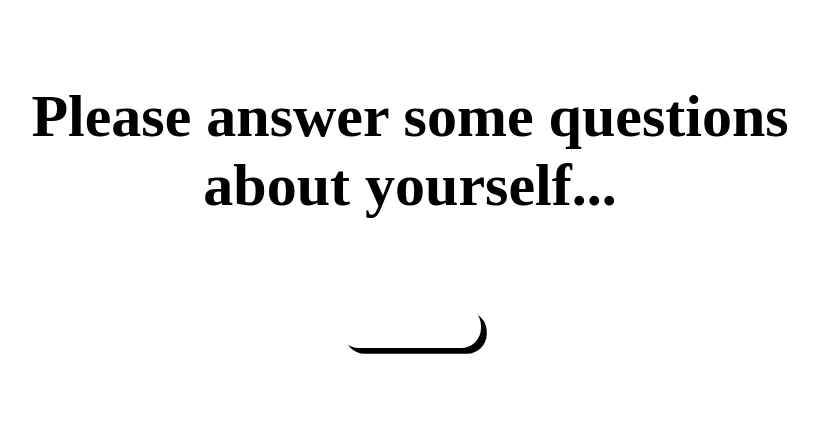
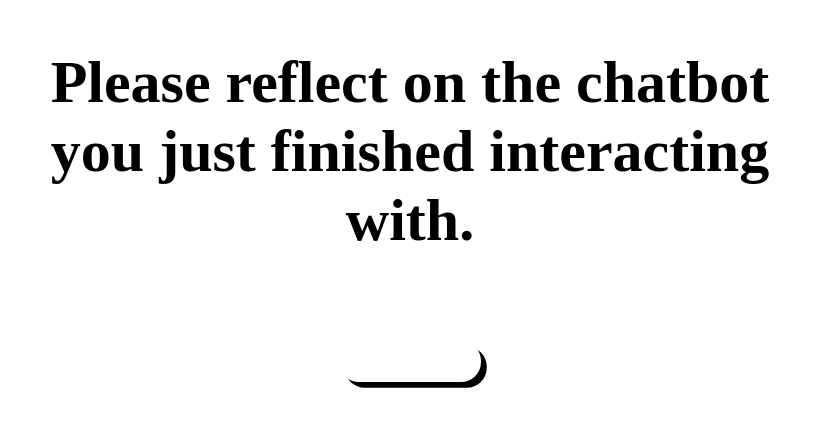
Before and after one commit to Santa-Clara-Imaginarium-Lab/human-ai, a React (Vite) app in the folder client/: page /survey in a window 1280 px wide. Shown: the part 208-634 px from the top of the page, without its empty margins (230-1049 px from the left). Built offline with nearby package versions, Linux system fonts and the light colour scheme; a web font is replaced by a local one.

Commit message:
more word changes; RE-RENDER ISSUE IN GAME.JSX

```diff
--- a/client/src/components/game/Game.jsx
+++ b/client/src/components/game/Game.jsx
@@ -33,6 +33,8 @@ function Game() {
     }
 
     // had to change to string indexOf, === was bugging
+    // CRITICAL: RE-RENDERS ARE CAUSING ISSUES HERE
+    console.log(text);
     if (text.indexOf("cooperate") > -1) {
       return choices[0];
     }
--- a/client/src/components/newPrompt/NewPrompt.jsx
+++ b/client/src/components/newPrompt/NewPrompt.jsx
@@ -446,7 +446,7 @@ You are about to play five rounds of the Prisoner's Dilemma with the current use
         )}
 
         <div className="transitioner" ref={transitionRef}>
-          <h1 className="transitioner-text"> Loading... </h1>
+          <h1 className="transitioner-text"> Loading Prisoner's Dilemma... </h1>
         </div>
 
         {question && <div className='message user'>{question}</div>}
--- a/client/src/components/survey/Survey.jsx
+++ b/client/src/components/survey/Survey.jsx
@@ -12,8 +12,7 @@ function Survey() {
   return (
     <div className="container survey-container">
       <div className="survey-shadow-container">
-      <h2 className="survey-subtitle">Please answer some questions about yourself...</h2>
-
+      <h2 className="survey-subtitle">Please reflect on the chatbot you just finished interacting with.</h2>
       </div>
       <button className="survey-button" onClick={handleSurveyClick}>Proceed</button>
     </div>
```
